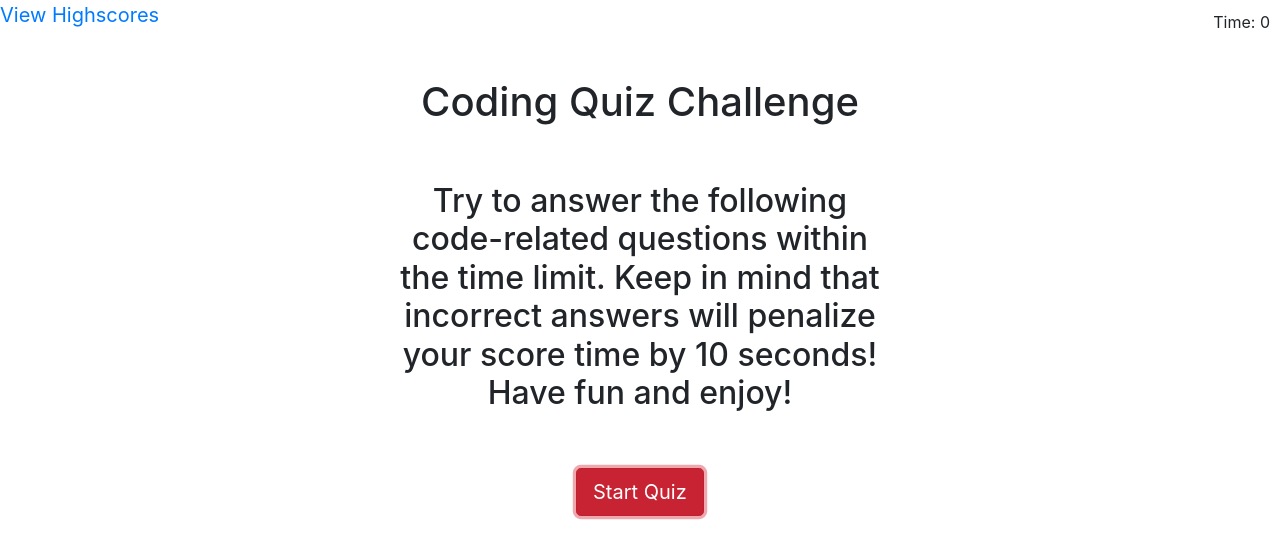
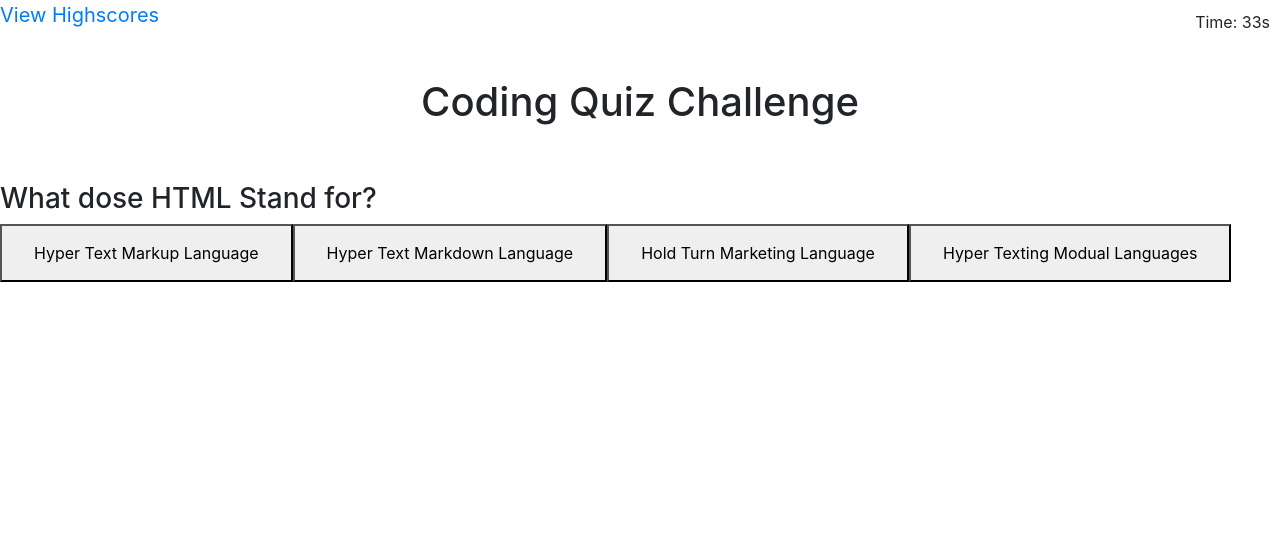
Before and after one commit to WillRodgers7/Code-Quiz, a plain HTML site: page index.html in a window 1280 px wide. Both pictures are taken after a click on the button "Start Quiz". Drawn offline with nearby package versions, Linux system fonts and the light colour scheme.

Commit message:
New Upload

```diff
--- a/index.html
+++ b/index.html
@@ -53,6 +53,11 @@
 				</button>
 			</div>
 		</div>
+		<div id="game">
+			<h3 id="question"></h3>
+			<div id="choices"></div>
+		</div>
+		<div id="question-div"></div>
 
 		<script src="script.js"></script>
 	</body>
--- a/script.js
+++ b/script.js
@@ -24,119 +24,152 @@ var x = setInterval(function () {
 		document.getElementById("demo").innerHTML = "EXPIRED";
 	}
 }, 1000);
-//blue element
-var element = document.createElement("div");
-element.style.cssText = "width 200px; height200px; background:blue";
-element.textContent = "example";
-element.onclick = function () {
-	alert("Howdy");
-};
-document.body.appendChild(element);
+
+
+
 
 // questions
-var currentQuestionIndex = 0;
-
 const myQuestions = [{
 		question: "What dose HTML Stand for?",
-		answers: {
-			a: "Hyper Text Markup Language",
-			b: "Hyper Text Markdown Language",
-			c: "Hold Turn Marketing Language",
-			d: "Hyper Texting Modual Languages",
-		},
-		correctAnswer: "a",
+		answers: [
+			"Hyper Text Markup Language",
+			"Hyper Text Markdown Language",
+			"Hold Turn Marketing Language",
+			"Hyper Texting Modual Languages",
+		],
+		correctAnswer: "Hyper Text Markup Language"
 	},
 
 	{
 		question: "The condition in an if / else statment is enclosed with ?",
-		answers: {
-			a: "Quotes",
-			b: "Curly Brackets",
-			c: "Parantheses",
-			d: "Square Brackets",
-		},
-		correctAnswer: "c",
+		answers: [
+			"Quotes",
+			"Curly Brackets",
+			"Parantheses",
+			"Square Brackets",
+		],
+		correctAnswer: "Parantheses"
 	},
 
 	{
 		question: "Arrays in javascript can be used to store?",
-		answers: {
-			a: "Numbers and Strings",
-			b: "Other Arrays",
-			c: "Booleans",
-			d: "All of the Above",
-		},
-		correctAnswer: "d",
+		answers: [
+			"Numbers and Strings",
+			"Other Arrays",
+			"Booleans",
+			"All of the Above",
+		],
+		correctAnswer: "All of the Above",
 	},
 
 	{
 		question: "String Values must be closed within _____ when being assigned to varibles?",
-		answers: {
-			a: "Commas",
-			b: "Curly Brackets",
-			c: "Quotes",
-			d: "Parantheses",
-		},
-		correctAnswer: "b",
+		answers: [
+			"Commas",
+			"Curly Brackets",
+			"Quotes",
+			"Parantheses",
+		],
+		correctAnswer: "Curly Brackets",
 	},
 
 	{
 		question: "Bootstrsp is which of the following?",
-		answers: {
-			a: "Language",
-			b: "Command",
-			c: "Workspace",
-			d: "Framework",
-		},
-		correctAnswer: "d",
+		answers: [
+			"Language",
+			"Command",
+			"Workspace",
+			"Framework",
+		],
+		correctAnswer: "Framework",
 	},
 
 	{
 		question: "If you want to view your code on a web browser you should right click then select?",
-		answers: {
-			a: "Inspect",
-			b: "Cast",
-			c: "Back",
-			d: "Reload",
-		},
-		correctAnswer: "a",
+		answers: [
+			"Inspect",
+			"Cast",
+			"Back",
+			"Reload",
+		],
+		correctAnswer: "Inspect",
 	},
 
 	{
 		question: "Varribles are?",
-		answers: {
-			a: "Bullion",
-			b: "Servers",
-			c: "Placeholders",
-			d: "Calls",
-		},
-		correctAnswer: "c",
+		answers: [
+			"Bullion",
+			"Servers",
+			"Placeholders",
+			"Calls",
+		],
+		correctAnswer: "Placeholders",
 	},
 ];
 
+var currentQuestionIndex = 0;
 var screenDiv = document.querySelector("#screen");
+var questionDiv = document.querySelector("#question-div");
+var gameDiv = document.querySelector("#game");
+var questionLine = document.getElementById("question");
+var choicesLine = document.getElementById("choices");
 
+
+
+// button start
 function startQuiz() {
 	console.log("Did I make it here?");
+	var thisQuestion = myQuestions[currentQuestionIndex];
+	console.log(thisQuestion)
 	screenDiv.innerText = "";
-	screenDiv.innerText = myQuestions[0].question;
-	console.log("myQuestions[0].question: ", myQuestions[0].question);
+	questionLine.textContent = thisQuestion.question;
 
-	// create a for loop to list your answers:
-	(var i = 0; i < myQuestions[0].answers.length; i++) {
-		// 	you will need to iterate through your answers and list each one of them
-		// 	/You will likely want to create a button for each answer to select the right or wrong answer.
-		// }
 
-		function nextQuestion() {
-			// clears DOM
-			// makes an element for display question selected with currentQuestionIndex
-			// makes elements for each choice
-			// adds event listeners to each choice element that call nextQuestion on click
-			// append question element and choice elements to DOM
-			currentQuestionIndex++;
-		}
-		// instead of calling startQuiz right when the script runs
-		startQuiz();
-		// let's assign it to a button click
-		document.querySelector("#bigRed").addEventListener("click", startQuiz);
+	// create a for loop to list your questions:
+	for (var i = 0; i < thisQuestion.answers.length; i++) {
+
+		var answerChoice = document.createElement("button");
+		answerChoice.setAttribute("value", thisQuestion.answers[i]);
+		answerChoice.setAttribute("class", "choice");
+		answerChoice.textContent = thisQuestion.answers[i];
+		answerChoice.onclick = answerSelector;
+		choicesLine.appendChild(answerChoice);
+	}
+
+}
+
+// subtract time & enter intials, give high score
+function answerSelector() {
+	console.log("answer checker")
+	if (this.value != myQuestions[currentQuestionIndex].correctAnswer) {
+		console.log("incorrect");
+		// subtract time & enter intials, give high score
+
+	} else {
+		console.log("correct")
+
+	}
+	currentQuestionIndex++;
+	nextQuestion();
+}
+
+// create a for loop to list your answers:
+function nextQuestion() {
+	choicesLine.textContent = "";
+	var thisQuestion = myQuestions[currentQuestionIndex];
+	questionLine.textContent = thisQuestion.question;
+
+	for (var i = 0; i < thisQuestion.answers.length; i++) {
+
+		var answerChoice = document.createElement("button");
+		answerChoice.setAttribute("value", thisQuestion.answers[i]);
+		answerChoice.setAttribute("class", "choice");
+		answerChoice.textContent = thisQuestion.answers[i];
+		answerChoice.onclick = answerSelector;
+		choicesLine.appendChild(answerChoice);
+	}
+
+}
+
+// let's assign it to a button click
+document.querySelector("#bigRed").addEventListener("click", startQuiz);
--- a/stylesheet.css
+++ b/stylesheet.css
@@ -39,3 +39,7 @@ a {
     top: 10px;
     right: 10px;
 }
+
+.choice {
+    padding: 15px 32px;
+}
```
